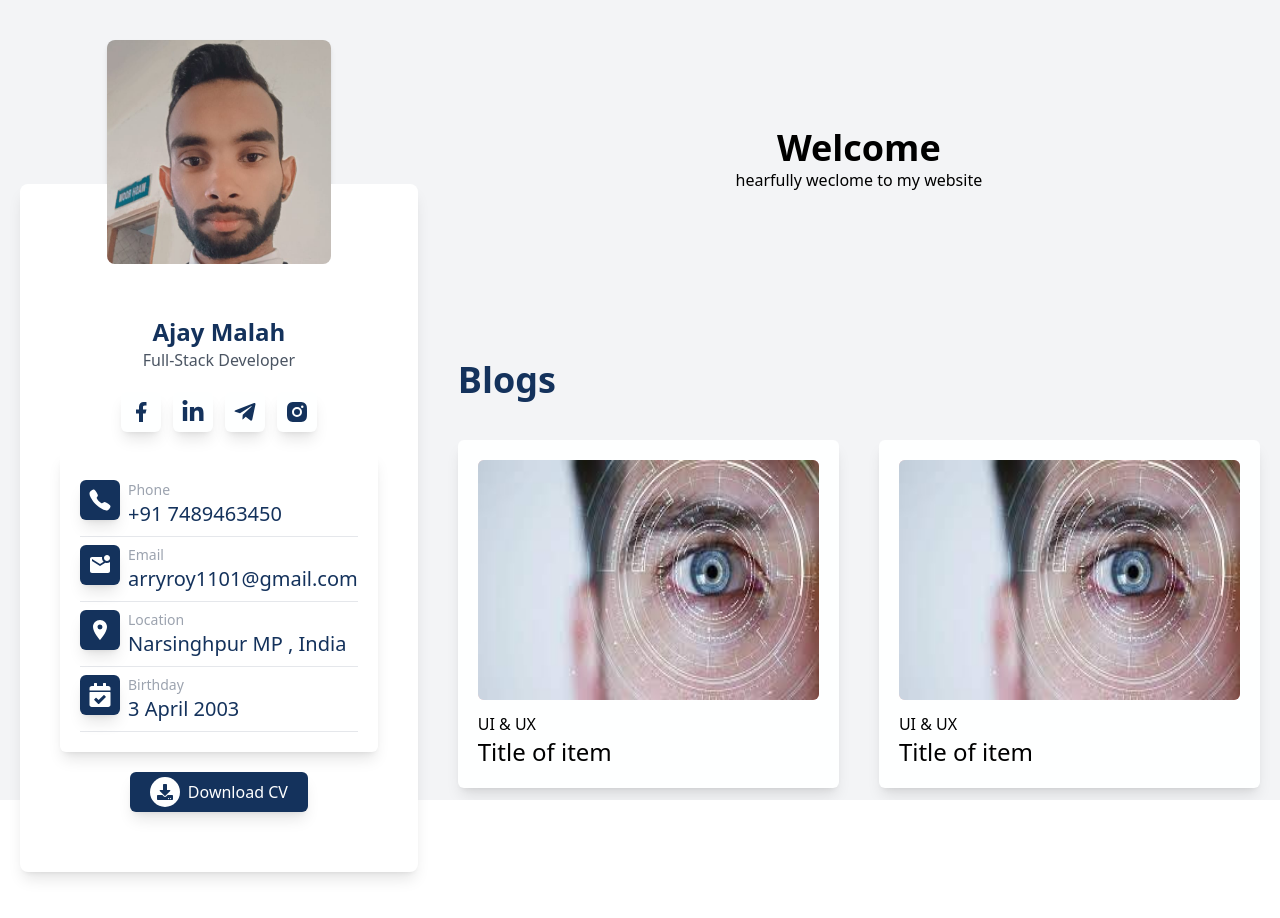
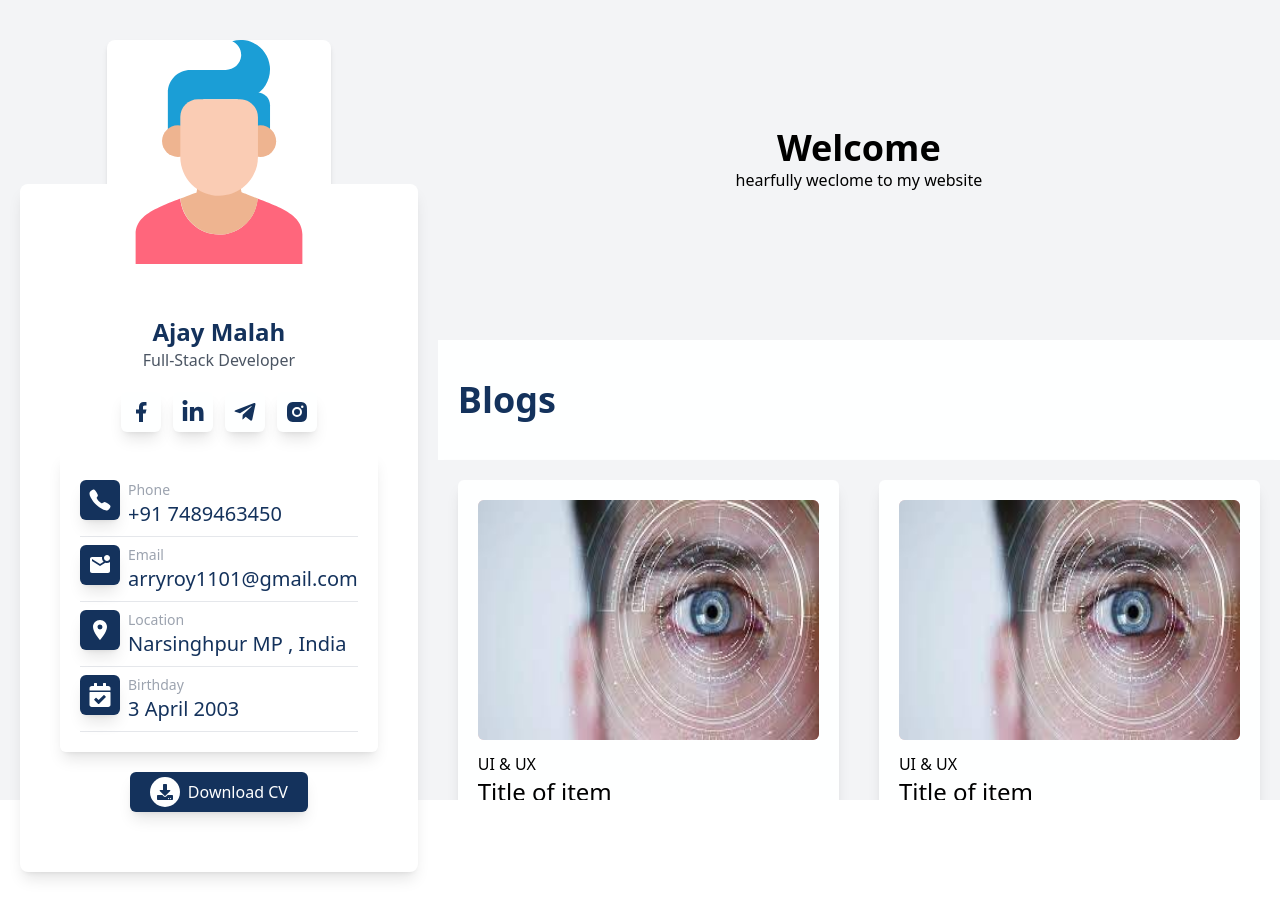
Before and after one commit to 1230Ajay/frontendreal, a Next.js app: page /Blog in a window 1280 px wide. Shown: the top 918 px of the page. Built offline with nearby package versions, Linux system fonts and the light colour scheme.

Commit message:
co changed

```diff
--- a/src/components/Blog.tsx
+++ b/src/components/Blog.tsx
@@ -2,9 +2,10 @@ import React from 'react'
 
 const blog = () => {
     return (
-    <div className='bg-gray-100'>
-            <div className=' font-bold text-4xl px-5 my-5 text-sec '>Blogs</div>
-            <div className='grid md:grid-cols-2'>
+        <div className='bg-pri'>
+            <div className=' font-bold text-4xl px-5 py-10  text-sec '>Blogs</div>
+            <div className='bg-gray-100 shadow-md'>
+                <div className='grid md:grid-cols-2 '>
 
                     <div className=' content-container bg-pri hover:border border-sec border-opacity-30 ease-in-out shadow-lg hover:shadow-none px-5 mx-5 py-5 my-5 rounded-md'>
                         <div className='bg-red-200 object-cover content-center w-full h-60 rounded-md'><img src="/index.jpeg" className='rounded-md h-full' alt="" /></div>
@@ -43,6 +44,8 @@ const blog = () => {
                     </div>
 
                 </div>
+
+            </div>
         </div>
     )
 }
--- a/src/components/Intro.tsx
+++ b/src/components/Intro.tsx
@@ -11,11 +11,12 @@ const Intro = () => {
 
             {/* image section */}
 
-            <div className='h-56 w-56 overflow-hidden relative mx-auto rounded-lg shadow-md flex'>
-                <img src="/index3.jpeg" className=' absolute rounded-md z-10' alt="" />
+            <div className='h-56 w-56 overflow-hidden bg-white relative mx-auto rounded-lg shadow-md flex'>
+                <img src="/man-profile.svg" className=' absolute rounded-md z-10' alt="" />
             </div>
             <div className=' bg-white lg:shadow-lg relative rounded-lg -z-0 -top-20 mx-5 py-10'>
                 {/* name section */}
+
 
 
                 <div className='my-3 pt-20'>
@@ -32,7 +33,7 @@ const Intro = () => {
                 {/* contact section  */}
 
 
-                <div className='sm:mx-10 p-5 pri text-sec rounded-md shadow-lg'>
+                <div className='sm:mx-10 p-5 pri backdrop-filter backdrop-blur-sm text-sec rounded-md shadow-lg'>
                     <div className='flex gap-2 border-b py-2'>
                         <div className='bg-sec text-pri hover:bg-pri hover:text-sec  p-2 rounded-md  shadow-lg h-10 w-10 justify-center items-center flex text-2xl'><IoCall /></div>
                         <div>
--- a/src/components/Navbar.tsx
+++ b/src/components/Navbar.tsx
@@ -8,7 +8,7 @@ import { ImCross } from 'react-icons/im'
 function MobileNav({open , setOpen}){
   return (
     <div>
-      <div className={`${open ? " inline-flex" : "hidden"} bg-pri flex-col z-20 text-center fixed w-full capitalize py-5 space-y-3 absolute`}>
+      <div className={`${open ? " inline-flex" : "hidden"} bg-pri flex-col z-20 text-center  w-full capitalize py-5 space-y-3 absolute`}>
         <div className=' p-1 text-xl font-medium text-sec hover:bg-sec hover:text-pri mx-3 capitalize'><Link href={'/'}> <div>home</div></Link></div>
         <div className=' p-1 text-xl font-medium text-sec hover:bg-sec hover:text-pri mx-3 capitalize'><Link href={'/Resume'}><div>resume</div></Link></div>
         <div className=' p-1 text-xl font-medium text-sec hover:bg-sec hover:text-pri mx-3 capitalize'><Link href={'/Work'}><div>work</div></Link></div>
--- a/src/components/Navlg.tsx
+++ b/src/components/Navlg.tsx
@@ -12,11 +12,11 @@ const Navlg = () => {
         <div>
             <div className='relative hidden lg:inlin-flex'>
            <div className='flex gap-10 absolute right-10 shadow-lg p-2 rounded-md'>
-            <Link className='h-14 flex justify-center items-center w-14 hover:bg-sec hover:text-pri text-sec rounded-md p-auto' href={'/'}><AiFillHome className='h-10 w-10 m-auto'/></Link>
-            <Link className='h-14 flex justify-center items-center w-14 hover:bg-sec hover:text-pri text-sec rounded-md p-auto' href={'/Resume'}><FaClipboard className='h-10 w-10 m-auto'/></Link>
-            <Link className='h-14 flex justify-center items-center w-14 hover:bg-sec hover:text-pri text-sec rounded-md p-auto' href={'/Work'}><MdWork className='h-10 w-10 m-auto'/></Link>
-            <Link className='h-14 flex justify-center items-center w-14 hover:bg-sec hover:text-pri text-sec rounded-md p-auto' href={'/Blog'}><FaMicroblog className='h-10 w-10 m-auto'/></Link>
-            <Link className='h-14 flex justify-center items-center w-14 hover:bg-sec hover:text-pri text-sec rounded-md p-auto' href={'/Contact'}><RiContactsFill className='h-10 w-10 m-auto'/></Link>
+            <Link className='h-14 flex justify-center items-center w-14 hover:bg-sec hover:text-pri text-sec rounded-md p-auto cursor-pointer' href={'/'}><AiFillHome className='h-10 w-10 m-auto'/></Link>
+            <Link className='h-14 flex justify-center items-center w-14 hover:bg-sec hover:text-pri text-sec rounded-md p-auto cursor-pointer' href={'/Resume'}><FaClipboard className='h-10 w-10 m-auto'/></Link>
+            <Link className='h-14 flex justify-center items-center w-14 hover:bg-sec hover:text-pri text-sec rounded-md p-auto cursor-pointer' href={'/Work'}><MdWork className='h-10 w-10 m-auto'/></Link>
+            <Link className='h-14 flex justify-center items-center w-14 hover:bg-sec hover:text-pri text-sec rounded-md p-auto cursor-pointer' href={'/Blog'}><FaMicroblog className='h-10 w-10 m-auto'/></Link>
+            <Link className='h-14 flex justify-center items-center w-14 hover:bg-sec hover:text-pri text-sec rounded-md p-auto cursor-pointer' href={'/Contact'}><RiContactsFill className='h-10 w-10 m-auto'/></Link>
            </div>
         </div>
         </div>
--- a/src/components/Resume.tsx
+++ b/src/components/Resume.tsx
@@ -7,7 +7,7 @@ const Resume = ({edu,exp}) => {
     return (
         <div className=''>
             <div className=' font-bold text-4xl text-sec px-5 my-5 '>  Resume</div>
-            <div className='service-container px-5 gap-5  my-5 grid  sm:grid-cols-2'>
+            <div className='service-container px-5 gap-5  my-5 grid  sm:grid-cols-2 bg-gray-100 py-10'>
 
 
 
@@ -17,7 +17,7 @@ const Resume = ({edu,exp}) => {
                     {
                         edu.map((education)=>{
                             return(
-                                <div className='max-w-sm border-b flex flex-col justify-center px-3 border-sec hover:text-pri hover:bg-sec rounded-md h-32 mx-auto'>
+                                <div className='max-w-sm border-b flex flex-col justify-center px-3 border-sec hover:text-pri hover:bg-sec rounded-md h-32 mx-auto bg-pri'>
                                 <div className="duration text-sm ">{education.year}</div>
                                 <div className="position font-medium text-2xl  capitalize ">
                                    {education.cource}
@@ -36,7 +36,7 @@ const Resume = ({edu,exp}) => {
                   {
                     exp.map((experience)=>{
                             return(
-                                <div className='max-w-sm border-b flex flex-col justify-center px-3 border-sec hover:text-pri hover:bg-sec rounded-md h-32 mx-auto'>
+                                <div className='max-w-sm border-b flex flex-col justify-center px-3 border-sec hover:text-pri hover:bg-sec rounded-md h-32 mx-auto bg-pri'>
                                 <div className="duration text-sm ">{experience.year}</div>
                                 <div className="position font-medium text-2xl  capitalize">
                                    {experience.position}
--- a/src/components/Services.tsx
+++ b/src/components/Services.tsx
@@ -8,13 +8,13 @@ const services = ({data}) => {
     return (
         <div className=''>
 
-            <div className='text-sec capitalize text-2xl font-semibold relative p-5'>
+            <div className='text-sec capitalize text-2xl font-semibold relative p-5 '>
                 what i do!
             </div>
 
             {/* service-section */}
 
-            <div className='service-container px-5 gap-5  my-5 grid md:grid-cols-2'>
+            <div className='service-container px-5 gap-5  my-5 grid md:grid-cols-2 bg-gray-100 py-10'>
 
 
                {
--- a/src/components/Work.tsx
+++ b/src/components/Work.tsx
@@ -15,7 +15,7 @@ const getUniqueData = (data , property) =>{}
                 <button className=' hover:text-red-400 font-medium ease-in-out duration-300'>Graphic design</button>
             </div>
 
-            <div className=' grid sm:grid-cols-2'>
+            <div className=' grid sm:grid-cols-2 bg-gray-100'>
 
                 { data.map((dt)=>{
                     return  <div className=' shadow-md content-container bg-white px-5 mx-5 py-5 my-5 rounded-md'>
--- a/src/pages/index.tsx
+++ b/src/pages/index.tsx
@@ -37,7 +37,7 @@ export default function Home({ data }) {
             <Navlg />
           </div>
 
-          <div className=' rounded-lg shadow-lg mx-5 h-fit bg-white  sm:py-5'>
+          <div className=' rounded-lg shadow-lg mx-5 h-fit  bg-white sm:py-5'>
             <Services data={data} />
           </div>
 
```
Also changed, not shown: public/man-profile.svg (added), src/pages/Blog.tsx (line endings or trailing spaces). Lines whose indentation alone changed are shown as unchanged.
